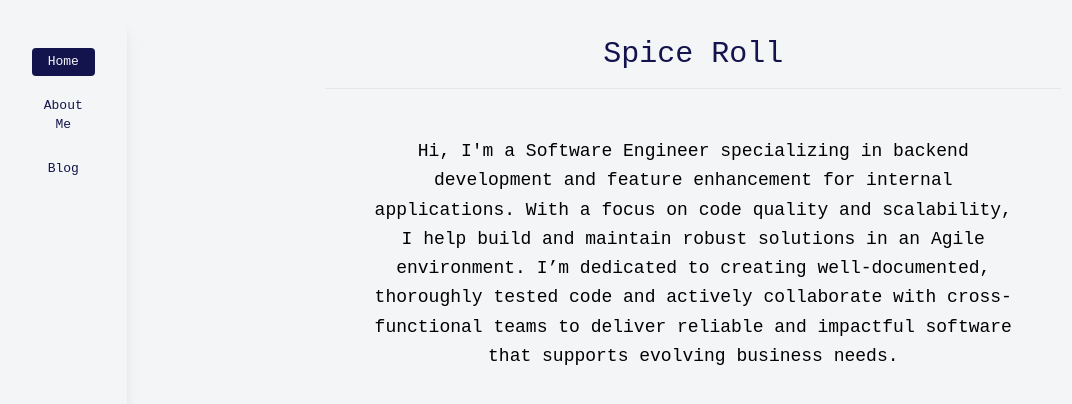
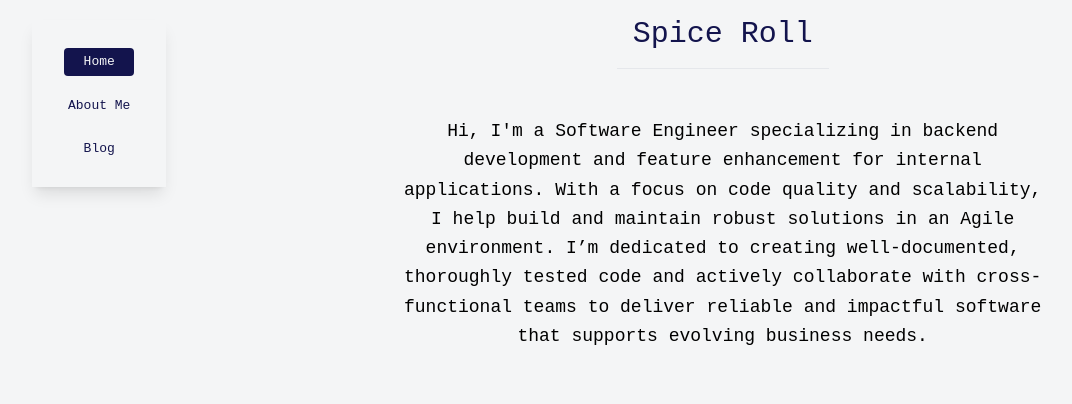
Before and after one commit to bwSpiceBall/spiceRoll, a React (Vite) app: page / in a window 1280 px wide. Shown: the top 404 px of the page, without its empty margins (20-1092 px from the left). Built offline with nearby package versions, Linux system fonts and the light colour scheme.

Commit message:
fix: styling

```diff
--- a/src/App.tsx
+++ b/src/App.tsx
@@ -27,10 +27,11 @@ const router = [
 
 const App = () => {
     return (
-        <div className="ml-5 mt-5 flex flex-1">
+        <div className="max-w-8xl mx-auto grid min-h-screen grid-cols-12 gap-4 px-4 sm:px-6 md:px-8">
+            <div className="fixed col-span-2 ml-5 mt-5 h-full">
                 <Sidebar />
-            <div className="flex w-full justify-center">
-                <div className="flex h-screen flex-col">
+            </div>
+            <div className="col-span-10 col-start-3 flex flex-col items-center">
                 <Header />
                 <Routes>
                     {router.map(({ path, element }) => (
@@ -39,7 +40,6 @@ const App = () => {
                 </Routes>
             </div>
         </div>
-        </div>
     )
 }
 
```
Lines whose indentation alone changed are shown as unchanged.
